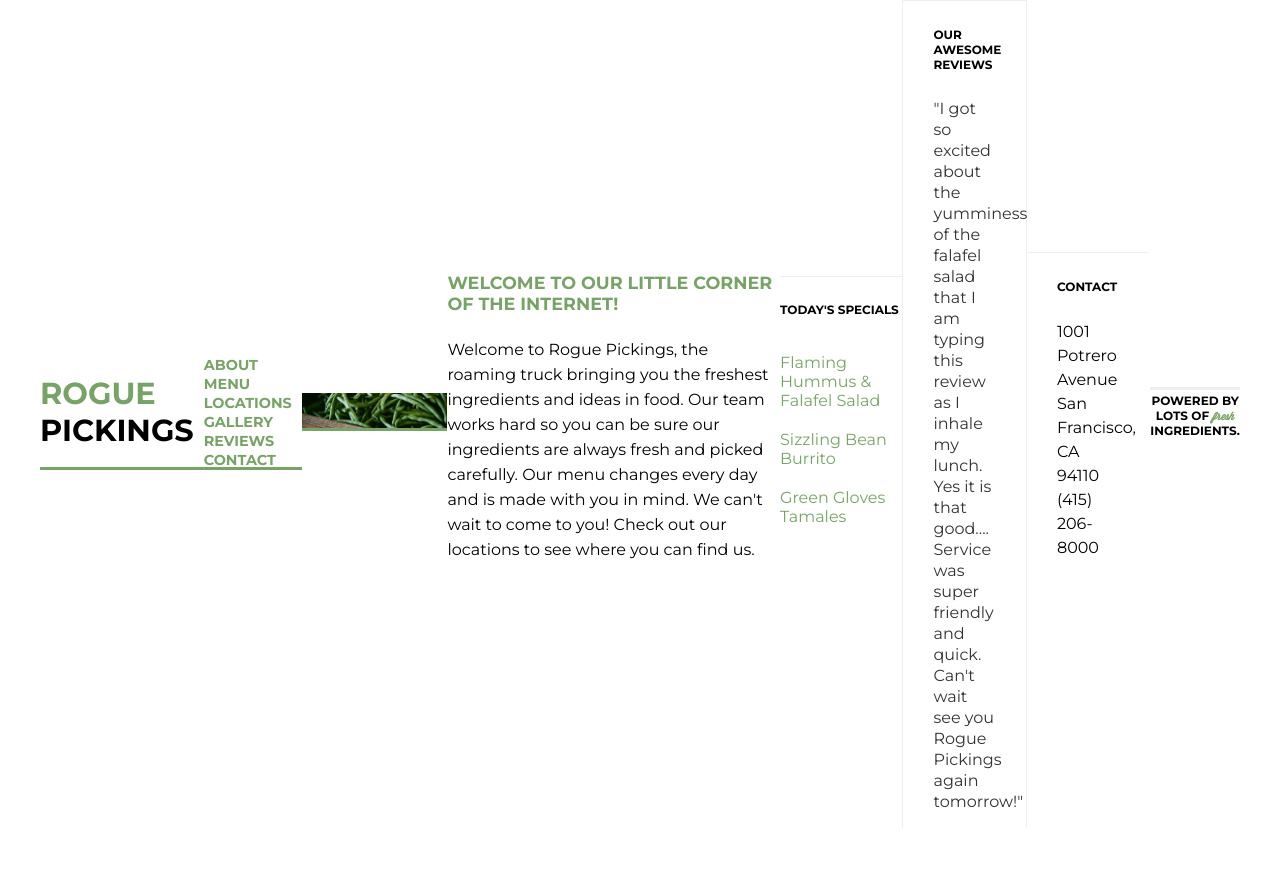
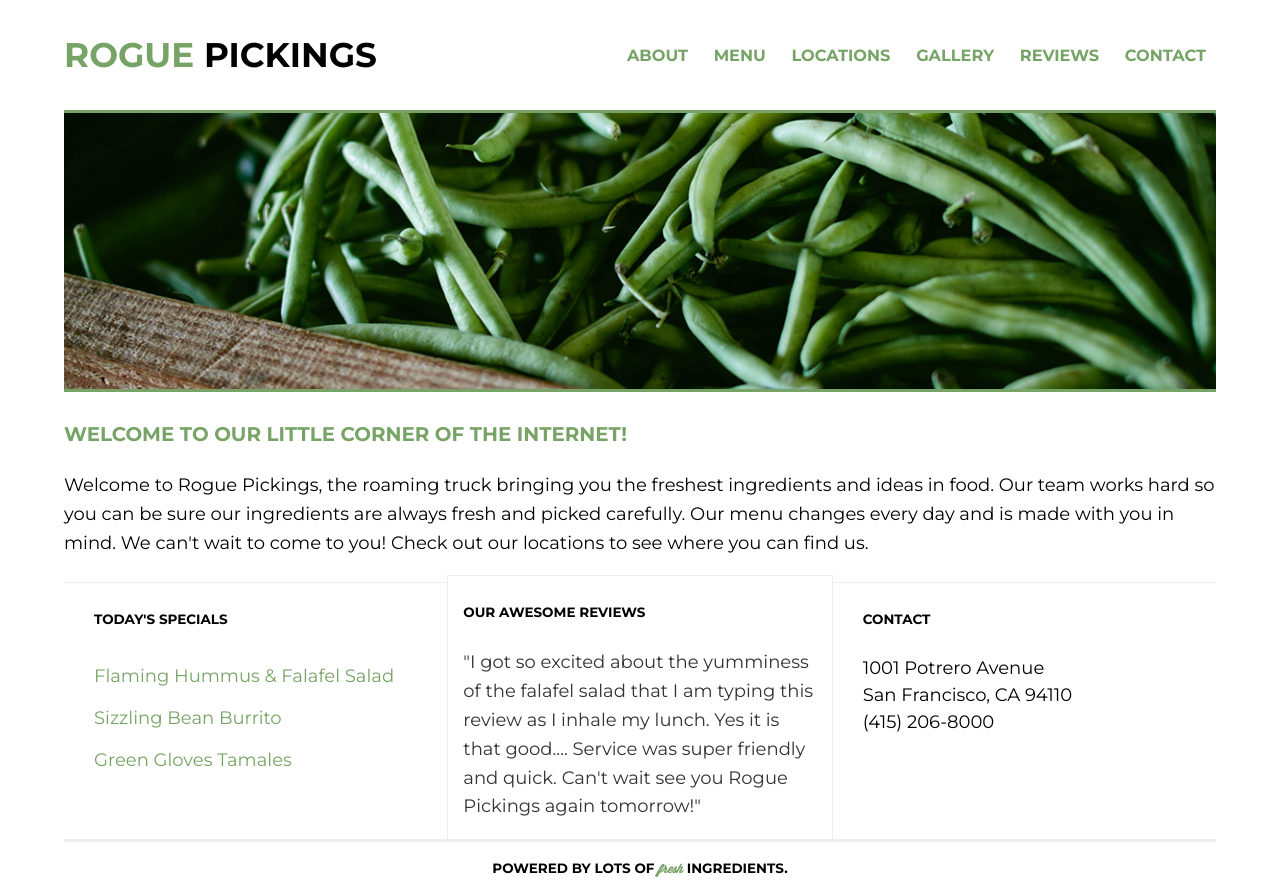
Before and after one commit to jess-mccormack/rogue-responsive, a plain HTML site: page index.html in a window 1280 px wide. Before the commit the page ends 828 px from the top, so only its background shows below. Drawn offline with Linux system fonts and the light colour scheme.

Commit message:
Responisve CSS update

```diff
--- a/css/main.css
+++ b/css/main.css
@@ -6,25 +6,25 @@
 /******************** UNIVERSAL ELEMENTS ********************/
 
 html {
-		font-size: 16px;  /* JM */
+		font-size: 16px;
 }
 
 body {
 		font-family: 'Montserrat', Helvetica, Arial, sans-serif;
-		font-size: 1em; /* JM */
-
-		display: flex;  /* JM */
+		font-size: 1em;
+		display: flex;
 		justify-content: center;
 		align-items: center;
+		flex-wrap: wrap;
 }
 
 .container {
 		max-width: 1200px;
-		margin: 0 auto;
-
-		display: flex;  /* JM */
+		width: 90%;
+		display: flex;
 		justify-content: center;
 		align-items: center;
+		flex-wrap: wrap;
 }
 
 /******************** TEXT STYLES ********************/
@@ -35,7 +35,7 @@ h3,
 h4 {
 		color: black;
 		text-transform: uppercase;
-		font-weight: 700;
+		font-weight: 700
 }
 
 h1 {
@@ -63,18 +63,15 @@ p {
 /******************** HEADER ********************/
 
 header {
-		height: 110px;
-		border-bottom: 3px solid #77a466;
-		margin: 0 auto;
-
 		display: flex;  /* JM */
 		justify-content: center;
 		align-items: center;
+		flex-wrap: wrap;
 }
 
 header h1 {
 		margin: 0;
-		padding: 38px 0;
+		padding: 38px 20px 20px 20px;
 }
 
 header h1 span {
@@ -82,20 +79,22 @@ header h1 span {
 }
 
 header nav {
-		padding: 46px 0;
+		border-top: 3px solid #77a466;
+		width: 100%;
 }
 
 header nav ul {
-		margin: 0;
 		padding: 0;
+		width: 100%;
 }
 
 header nav ul li {
+		text-align: center;
 		text-transform: uppercase;
 		font-weight: 700;
 		font-size: .9em;
-		padding: 0 10px;
-		display: inline;
+		padding: 10px 0;
+		list-style: none;
 }
 
 header nav ul li a{
@@ -107,20 +106,22 @@ header nav ul li a{
 
 .top-section,
 .bottom-section {
-		margin: 0 auto;
-		clear: both;
-
+		width: 100%;
 		display: flex;  /* JM */
 		justify-content: center;
 		align-items: center;
+		flex-wrap: wrap;
 }
 
+/******************** HERO & INTRO ********************/
+
 .main-image {
-		height: auto;
+		/* height: auto; */
 }
 
 .main-image img {
 		width: 100%;
+		border-top: 3px solid #77a466;
 		border-bottom: 3px solid #77a466;
 }
 
@@ -137,28 +138,21 @@ header nav ul li a{
 .main-title p {
 		padding: 0;
 		font-size: 1em;
-		line-height: 25px;
+		line-height: 1.6em;
 }
+
+/******************** MODULES ********************/
 
 .section-one,
 .section-two,
 .section-three {
-		width: 33%;
-		height: auto;
 		border-top: 1px solid #eee;
+		width: 100%;
 }
 
+/******************** MENU MODULE / SECTION-ONE ********************/
+
 .section-one h4 {
-		padding: 10px 0;
-}
-
-.section-two {
-		border-left: 1px solid #eee;
-		border-right: 1px solid #eee;
-}
-
-.section-two h4,
-.section-three h4 {
 		padding: 10px 30px;
 }
 
@@ -168,32 +162,52 @@ header nav ul li a{
 }
 
 .menu li {
-		padding: 10px 0;
+		padding: 10px 30px;
 		color:#77a466;
+}
+
+/******************** REVIEWS MODULE / SECTION-TWO ********************/
+
+.section-two {
+		border-left: 1px solid #eee;
+		border-right: 1px solid #eee;
+}
+
+.section-two h4  {
+		padding: 10px 15px;
 }
 
 .reviews {
 		color: #333;
 		font-size: 1em;
-		line-height: 21px;
+		line-height: 1.3em;
+		padding: 0 15px;
+}
+
+/******************** CONTACT MODULE / SECTION-THREE ********************/
+
+.section-three h4 {
+		padding: 10px 30px;
 }
 
 .address {
 		font-size: 1em;
-		line-height: 24px;
+		line-height: 1.5em;
+		padding: 0 30px;
 }
 
 /******************** FOOTER ********************/
 
 footer {
-		height: 50px;
 		border-top: 3px solid #eee;
 		margin: 0 auto;
 		text-align: center;
+		width: 100%;
 
 		display: flex; /* JM */
 		justify-content: center;
 		align-items: center;
+		flex-wrap: wrap;
 }
 
 footer span {
@@ -202,3 +216,64 @@ footer span {
 		color: #77a466;
 		font-size: .9em;
 }
+
+/******************** BREAKPOINTS ********************/
+
+/******************** TABLET ********************/
+@media all and (min-width: 768px) {
+
+	.bottom-section {
+			width: 100%;
+			flex-flow: row nowrap;
+	}
+
+	.section-one,
+	.section-two,
+	.section-three {
+			min-height: 350px;
+	}
+}
+/******************** DESKTOP ********************/
+@media all and (min-width: 1200px) {
+
+		html {
+				font-size: 18px;
+		}
+
+		header {
+				justify-content: space-between;
+				min-height: 110px;
+				width: 100%
+		}
+
+		header h1 {
+				width: 30%;
+				padding: 0;
+				border-bottom: none;
+		}
+
+		header nav {
+				border: none;
+				width: 52%;
+		}
+
+		header nav ul {
+				justify-content: space-between;
+				display: flex;
+		}
+
+		header nav ul li {
+				padding: 0 10px;
+		}
+
+		.section-one,
+		.section-two,
+		.section-three {
+				min-height: 250px;
+		}
+
+		.reviews {
+				line-height: 1.6em;
+		}
+
+}
```
